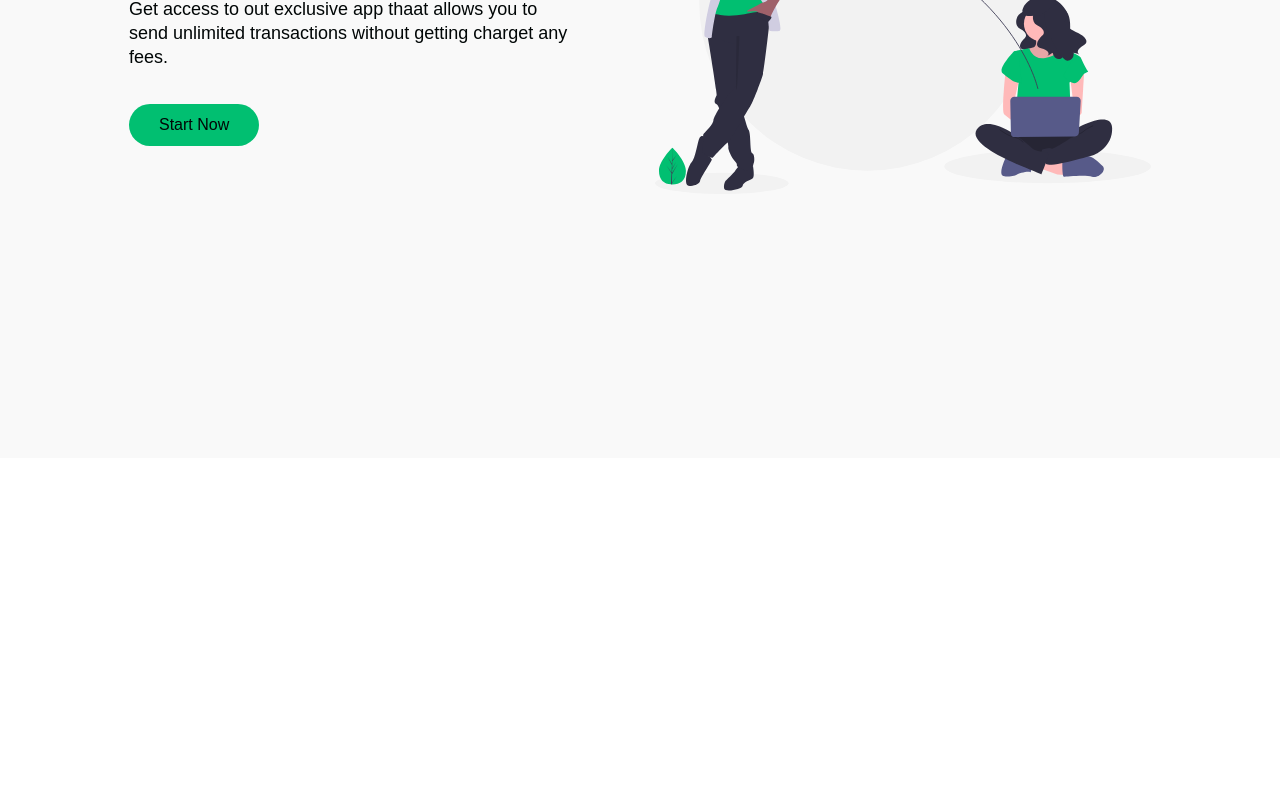
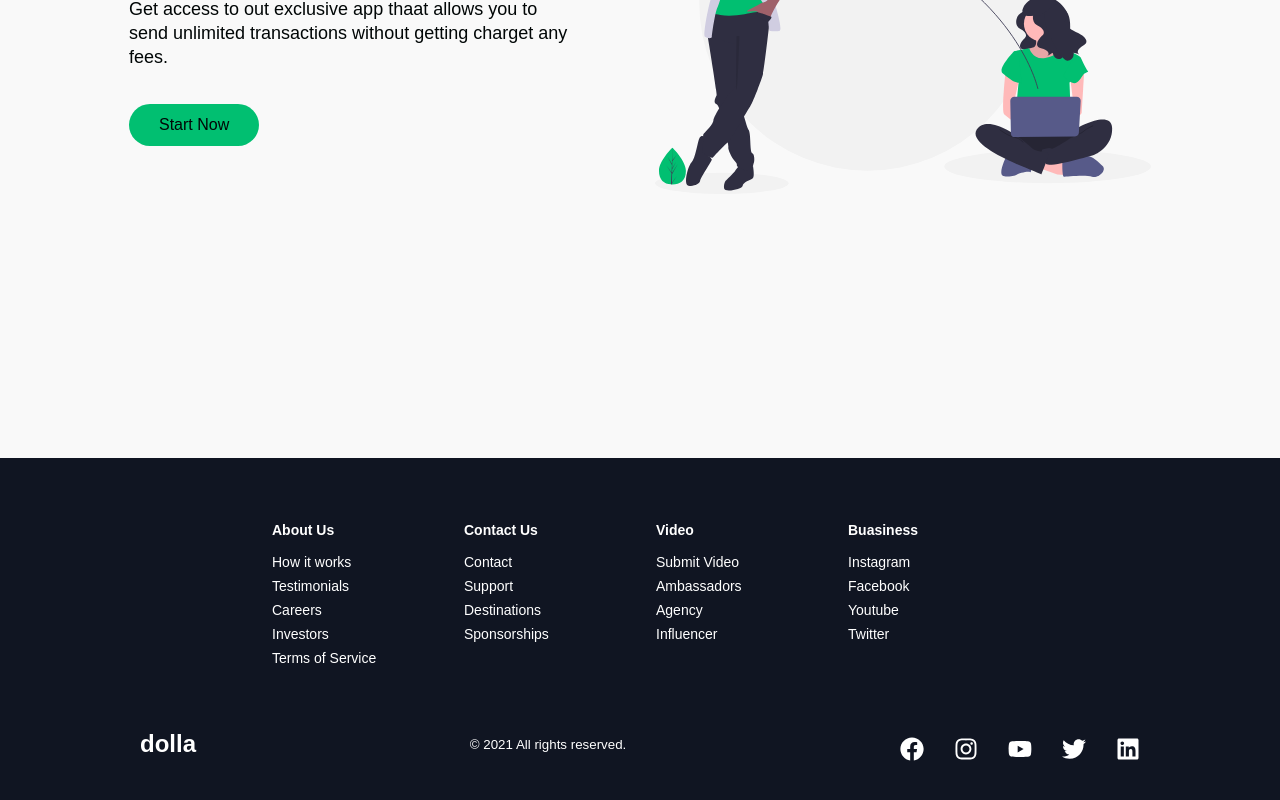
Before and after one commit to anvoytsehovski/dolla, a React (Create React App) app: page / in a window 1280 px wide. Shown: the part 3722-4522 px from the top of the page. Before the commit the page ends 4180 px from the top, so only its background shows below. Built offline with nearby package versions, Linux system fonts and the light colour scheme; a web font is replaced by a local one.

Commit message:
Creating Footer

```diff
--- /dev/null
+++ b/src/components/Footer/FooterElements.js
@@ -0,0 +1,113 @@
+import styled from 'styled-components'
+import { Link } from 'react-router-dom'
+
+export const FooterContainer = styled.footer`
+    background-color: #101522;
+`
+
+export const FooterWrap = styled.div`
+    padding: 48px 24px;
+    display: flex;
+    flex-direction: column;
+    justify-content: center;
+    align-items: center;
+    max-width: 1100px;
+    margin: 0 auto;
+`
+
+export const FooterLinksContainer = styled.div`
+    display: flex;
+    justify-content: center;
+
+    @madia sreen and (max-width: 820px) {
+        padding-top: 32px;
+    }
+`
+
+export const FooterLinksWrapper = styled.div`
+    display: flex;
+
+    @media screen and (max-width: 820px) {
+        flex-direction: column;
+    }
+`
+
+export const FooterLinkItems = styled.div`
+    display: flex;
+    flex-direction: column;
+    align-items: flex-start;
+    margin: 16px;
+    text-align: left;
+    width: 160px;
+    box-sizing: border-box;
+    color: #fff;
+
+    @media screen and (max-width: 420px) {
+        margin: 0;
+        padding: 10px;
+        width: 100%;
+    }
+`
+
+export const FooterLinkTitle = styled.h1`
+    font-size: 14px;
+    margin-bottom: 16px;
+`
+
+export const FooterLink = styled(Link)`
+    color: #fff;
+    text-decoration: none;
+    margin-bottom: 0.5rem;
+    font-size: 14px;
+
+    &:hover {
+        color: 01bf71;
+        transition: 0.3s ease-out;
+    }
+`
+
+export const SocialMedia = styled.section`
+    max-width: 1000px;
+    width: 100%;
+`
+
+export const SocialMediaWrap = styled.div`
+    display: flex;
+    justify-content: space-between;
+    align-items: center;
+    max-width: 1100px;
+    margin: 40px auto 0 auto;
+
+    @media screen and (max-width: 820px) {
+        flex-direction: column;
+    }
+`
+
+export const SocialLogo = styled(Link)`
+    color: #fff;
+    justify-self: start;
+    cursor: pointer;
+    text-decoration: none;
+    font-size: 1.5rem;
+    display: flex;
+    align-items: center;
+    margin-bottom: 16px;
+    font-weight: bold;
+`
+
+export const WebsiteRights = styled.small`
+    color: #fff;
+    margin-bottom: 16px;
+`
+
+export const SocialIcons = styled.div`
+    display: flex;
+    justify-content: space-between;
+    align-items: center;
+    width: 240px;
+`
+
+export const SocialIconLink = styled.a`
+    color: #fff;
+    font-size: 24px;
+`
--- /dev/null
+++ b/src/components/Footer/index.js
@@ -0,0 +1,92 @@
+import React from 'react'
+import {
+    FaFacebook,
+    FaInstagram,
+    FaYoutube,
+    FaTwitter,
+    FaLinkedin
+} from 'react-icons/fa'
+import {
+    FooterContainer,
+    FooterWrap,
+    FooterLinksContainer,
+    FooterLinksWrapper,
+    FooterLinkItems,
+    FooterLinkTitle,
+    FooterLink,
+    SocialMedia,
+    SocialMediaWrap,
+    SocialLogo,
+    WebsiteRights,
+    SocialIcons,
+    SocialIconLink
+} from './FooterElements'
+
+const Footer = () => {
+    return (
+        <FooterContainer>
+            <FooterWrap>
+                <FooterLinksContainer>
+                    <FooterLinksWrapper>
+                        <FooterLinkItems>
+                            <FooterLinkTitle>About Us</FooterLinkTitle>
+                            <FooterLink to="/signin">How it works</FooterLink>
+                            <FooterLink to="/signin">Testimonials</FooterLink>
+                            <FooterLink to="/signin">Careers</FooterLink>
+                            <FooterLink to="/signin">Investors</FooterLink>
+                            <FooterLink to="/signin">Terms of Service</FooterLink>
+                        </FooterLinkItems>
+                        <FooterLinkItems>
+                            <FooterLinkTitle>Contact Us</FooterLinkTitle>
+                            <FooterLink to="/signin">Contact</FooterLink>
+                            <FooterLink to="/signin">Support</FooterLink>
+                            <FooterLink to="/signin">Destinations</FooterLink>
+                            <FooterLink to="/signin">Sponsorships</FooterLink>
+                        </FooterLinkItems>
+                    </FooterLinksWrapper>
+                    <FooterLinksWrapper>
+                        <FooterLinkItems>
+                            <FooterLinkTitle>Video</FooterLinkTitle>
+                            <FooterLink to="/signin">Submit Video</FooterLink>
+                            <FooterLink to="/signin">Ambassadors</FooterLink>
+                            <FooterLink to="/signin">Agency</FooterLink>
+                            <FooterLink to="/signin">Influencer</FooterLink>
+                        </FooterLinkItems>
+                        <FooterLinkItems>
+                            <FooterLinkTitle>Buasiness</FooterLinkTitle>
+                            <FooterLink to="/signin">Instagram</FooterLink>
+                            <FooterLink to="/signin">Facebook</FooterLink>
+                            <FooterLink to="/signin">Youtube</FooterLink>
+                            <FooterLink to="/signin">Twitter</FooterLink>
+                        </FooterLinkItems>
+                    </FooterLinksWrapper>
+                </FooterLinksContainer>
+                <SocialMedia>
+                    <SocialMediaWrap>
+                        <SocialLogo to='/'>dolla</SocialLogo>
+                        <WebsiteRights>&copy; {new Date().getFullYear()} All rights reserved.</WebsiteRights>
+                        <SocialIcons>
+                            <SocialIconLink href="/" target="_blank" aria-label="Facebook">
+                                <FaFacebook />
+                            </SocialIconLink>
+                            <SocialIconLink href="/" target="_blank" aria-label="Instagram">
+                                <FaInstagram />
+                            </SocialIconLink>
+                            <SocialIconLink href="/" target="_blank" aria-label="Youtube">
+                                <FaYoutube />
+                            </SocialIconLink>
+                            <SocialIconLink href="/" target="_blank" aria-label="Twitter">
+                                <FaTwitter />
+                            </SocialIconLink>
+                            <SocialIconLink href="/" target="_blank" aria-label="Linkedin">
+                                <FaLinkedin />
+                            </SocialIconLink>
+                        </SocialIcons>
+                    </SocialMediaWrap>
+                </SocialMedia>
+            </FooterWrap>
+        </FooterContainer>
+    )
+}
+
+export default Footer
--- a/src/pages/index.js
+++ b/src/pages/index.js
@@ -5,6 +5,7 @@
 import Navbar from '../components/Navbar'
 import Services from '../components/Services'
 import Sidebar from '../components/Sidebar'
+import Footer from '../components/Footer'
 
 const Home = () => {
     const [isOpen, setIsOpen] = useState(false)
@@ -22,6 +23,7 @@
             <InfoSection {...homeObjTwo} />
             <Services />
             <InfoSection {...homeObjThree} />
+            <Footer />
         </>
     )
 }
```
